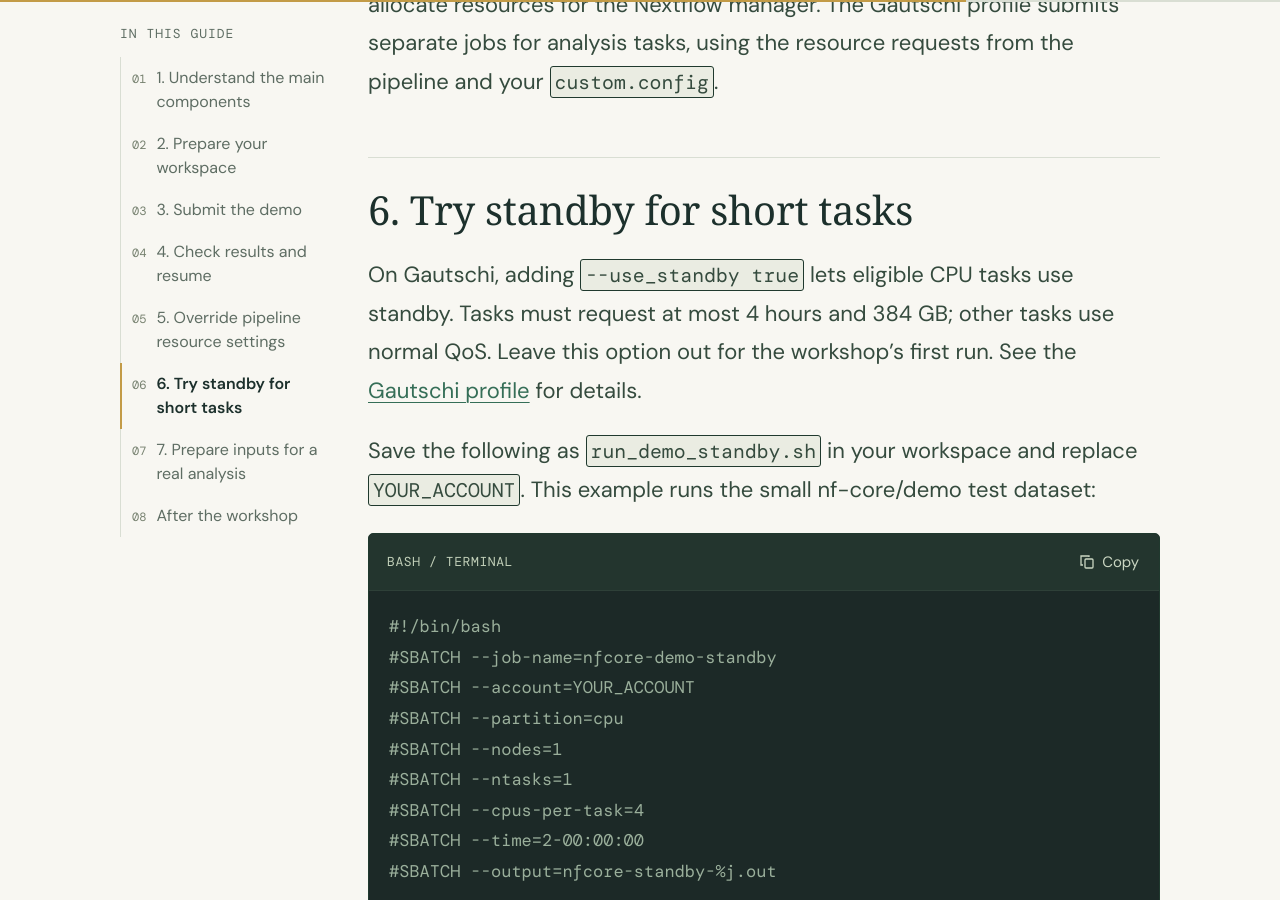
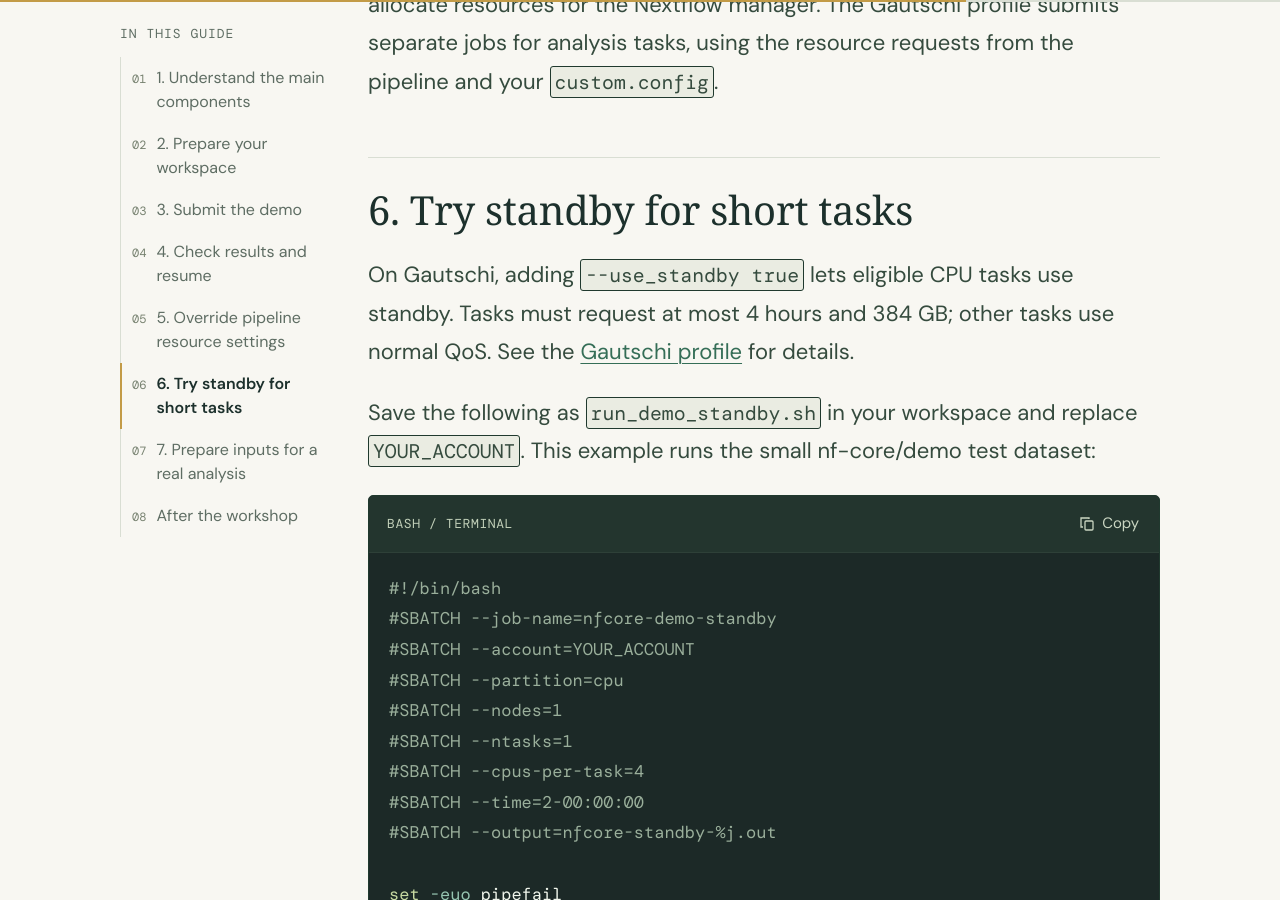
Before and after one commit to zhan4429/PurdueNfWorkshop, a Jekyll site: the page built from nf-core.md, in a window 1280 px wide and 900 px high, scrolled down 15439 px. Built offline with Jekyll 4.4.1, drawn with Linux system fonts in a browser that asks for light colours; some web fonts are replaced.

Commit message:
clean some texts to avoid confusion

```diff
--- a/nf-core.md
+++ b/nf-core.md
@@ -352,7 +352,7 @@ squeue -u "$USER"
 
 ## 6. Try standby for short tasks
 
-On Gautschi, adding `--use_standby true` lets eligible CPU tasks use standby. Tasks must request at most 4 hours and 384 GB; other tasks use normal QoS. Leave this option out for the workshop's first run. See the [Gautschi profile](https://github.com/nf-core/configs/blob/master/conf/purdue_gautschi.config) for details.
+On Gautschi, adding `--use_standby true` lets eligible CPU tasks use standby. Tasks must request at most 4 hours and 384 GB; other tasks use normal QoS. See the [Gautschi profile](https://github.com/nf-core/configs/blob/master/conf/purdue_gautschi.config) for details.
 
 Save the following as `run_demo_standby.sh` in your workspace and replace `YOUR_ACCOUNT`. This example runs the small nf-core/demo test dataset:
 
```
